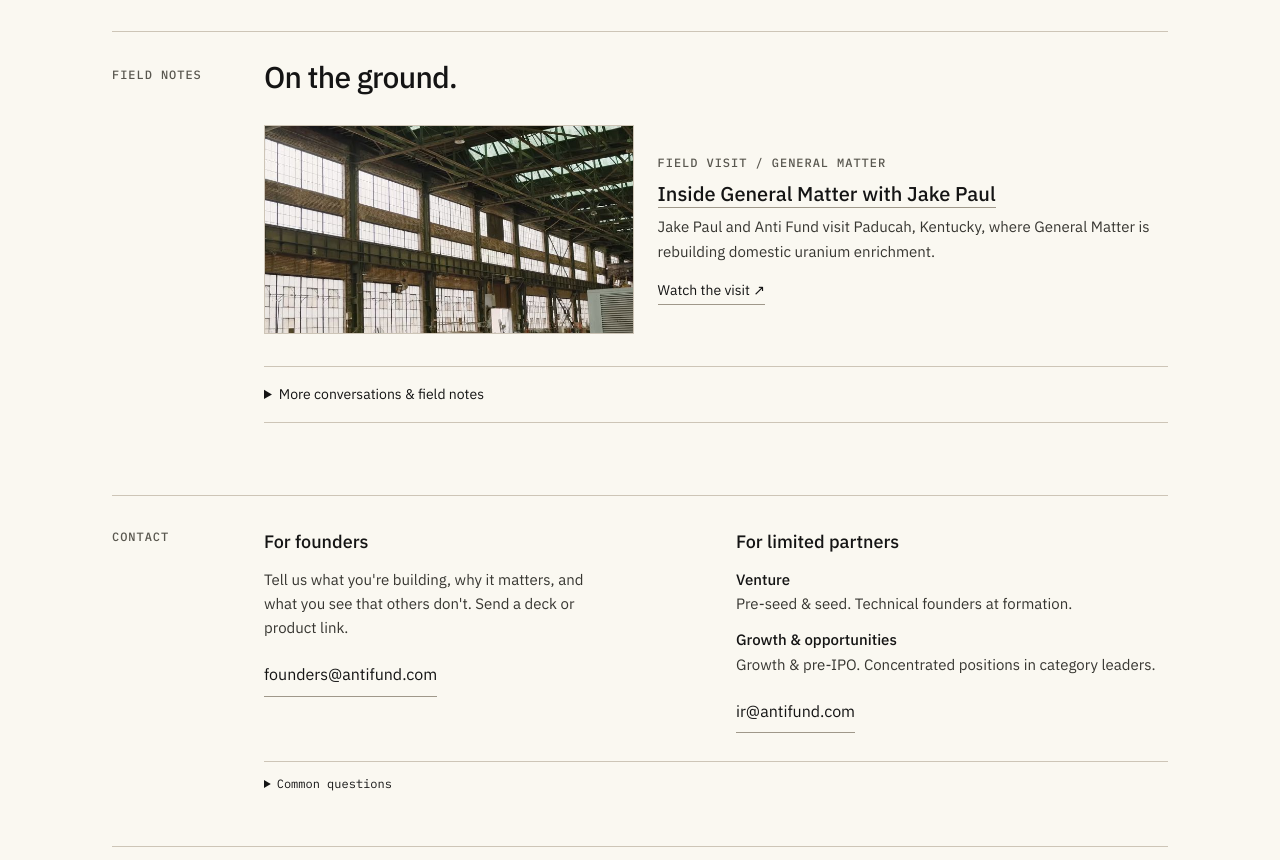
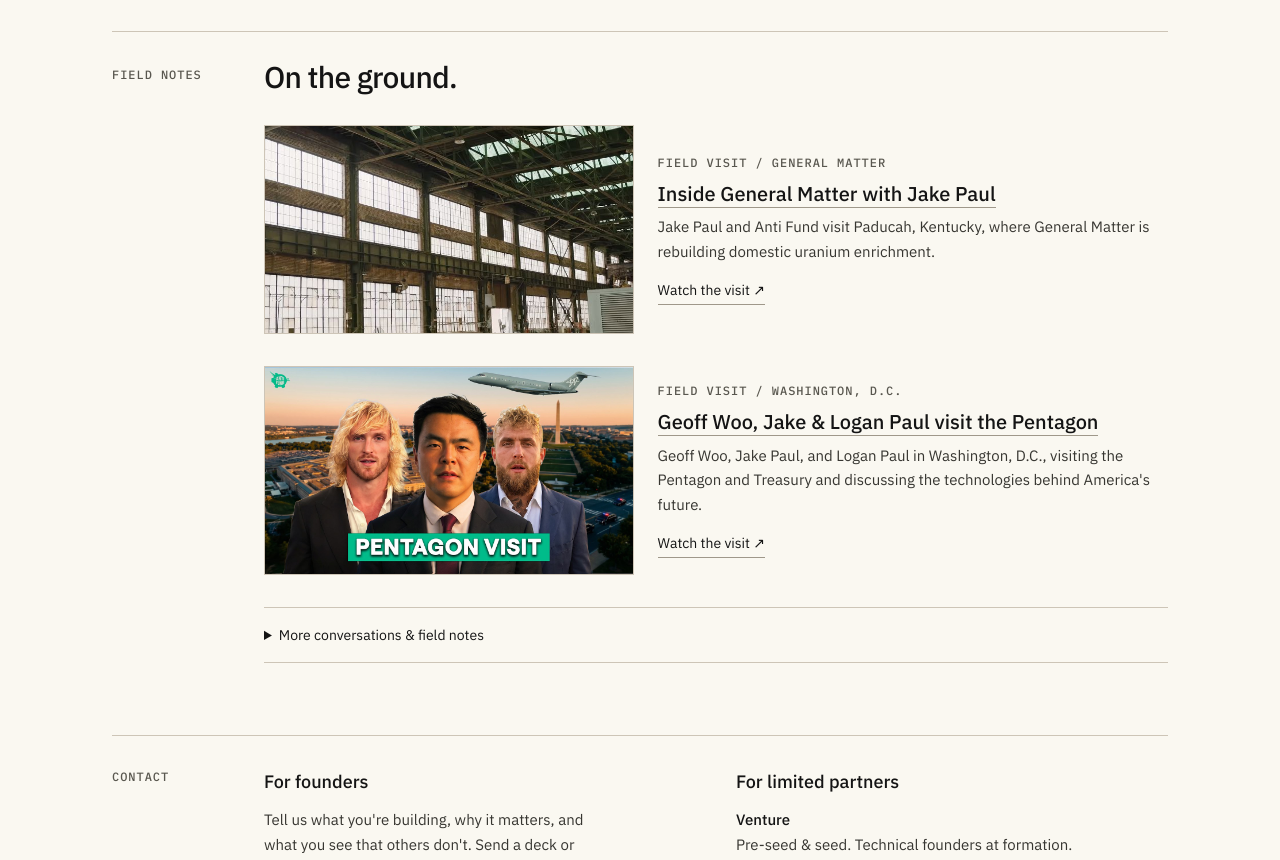
Before and after one commit to geoffreywoo/anti-fund, a Next.js app: page / in a window 1280 px wide. Shown: the part 2880-3740 px from the top of the page. Built offline with nearby package versions, Linux system fonts and the light colour scheme.

Commit message:
Feature General Matter and Pentagon field visits (#30)
Co-authored-by: gwmbp <gwmbp@Mac.attwifi.manager>

```diff
--- a/components/Media.tsx
+++ b/components/Media.tsx
@@ -143,8 +143,10 @@ export default function Media() {
           <div className="space-y-6 sm:space-y-8">
             <h2 className="section-heading">On the ground.</h2>
 
-            <div data-featured-field-story>
-              <FieldStory item={featured[0]} />
+            <div data-featured-field-story className="space-y-6 sm:space-y-8">
+              {featured.slice(0, 2).map((item) => (
+                <FieldStory key={item.href} item={item} />
+              ))}
             </div>
 
             <details data-media-archive className="border-y border-line">
@@ -152,7 +154,7 @@ export default function Media() {
                 More conversations &amp; field notes
               </summary>
               <div className="space-y-6 border-t border-line py-6 sm:space-y-8">
-                {featured.slice(1).map((item) => (
+                {featured.slice(2).map((item) => (
                   <FieldStory key={item.href} item={item} />
                 ))}
 
```
Also changed, not shown: 1 other file (tests, documents, lock files or other folders).
